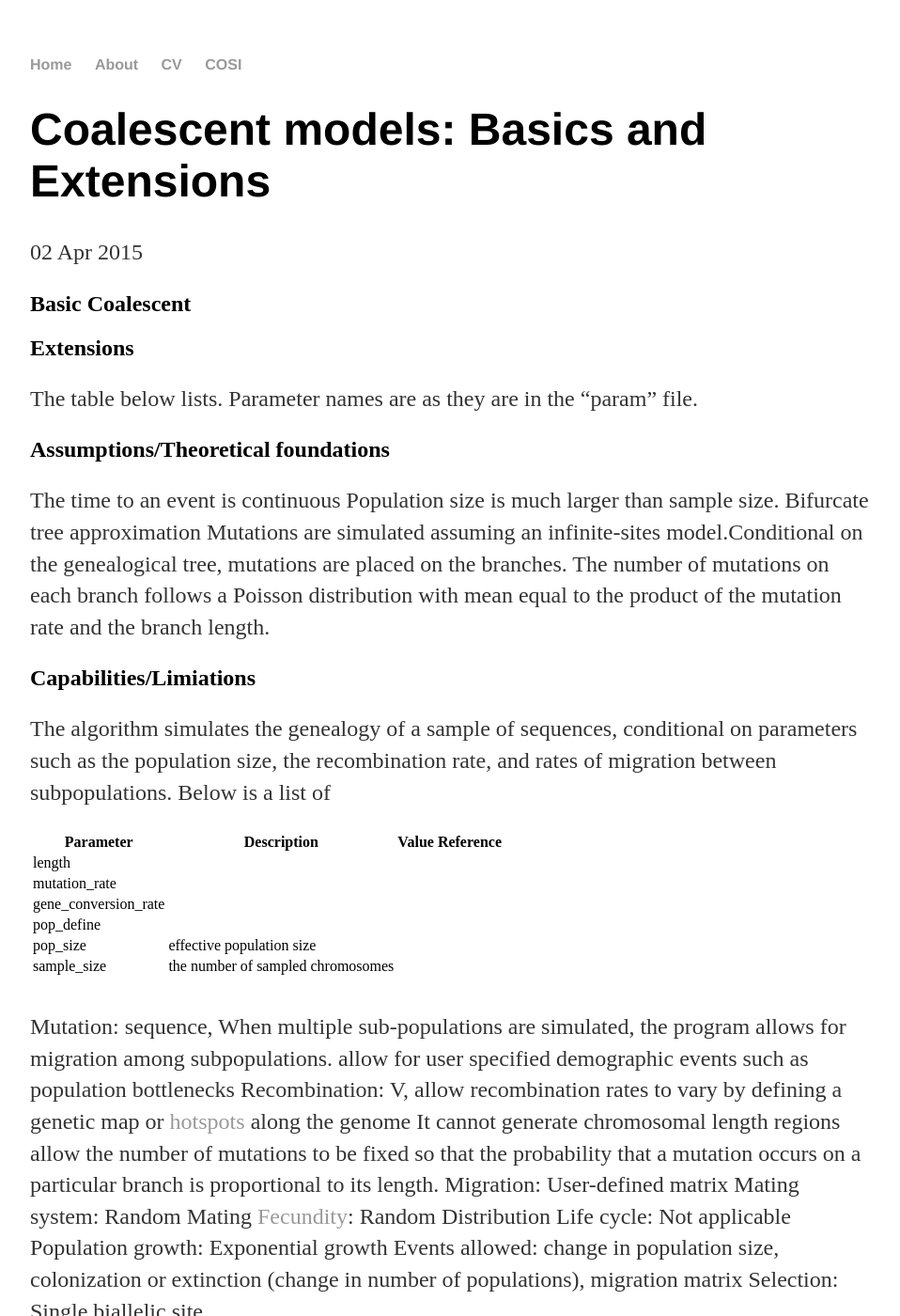
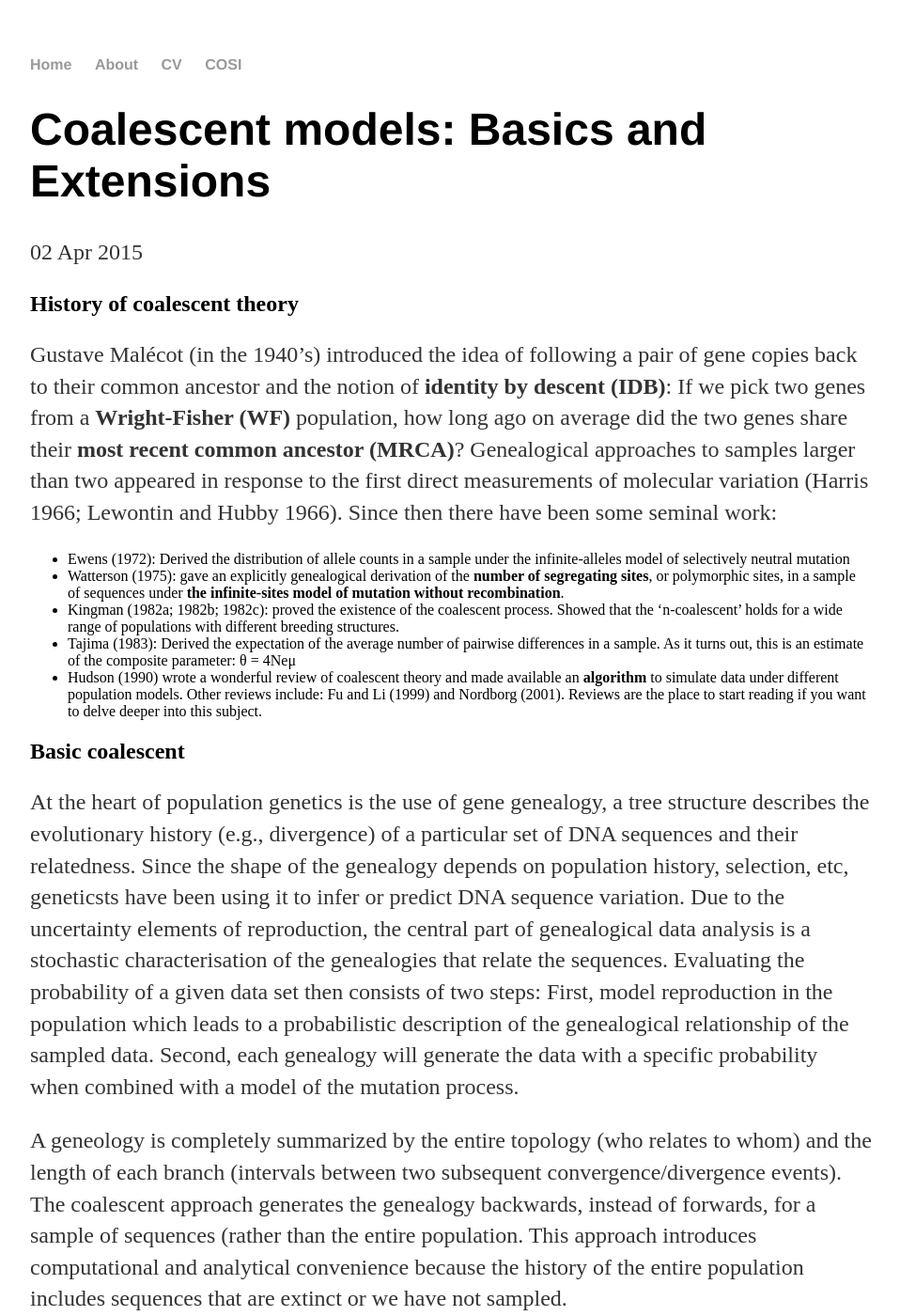
Before and after one commit to lybird300/lybird300.github.io, a Jekyll site: the page built from _posts/2015-04-02-coalescent.md, in a window 1280 px wide and 1400 px high. Shown: the whole window at 94% size, without its empty margins (160-1118 px from the left). Built offline with Jekyll 4.4.1, drawn with Linux system fonts in a browser that asks for light colours; some of the changed text lies outside the part shown.

Commit message:
Update 2015-04-02-coalescent.md

```diff
--- a/_posts/2015-04-02-coalescent.md
+++ b/_posts/2015-04-02-coalescent.md
@@ -4,7 +4,27 @@ title: "Coalescent models: Basics and Extensions"
 date: 2015-04-02
 ---
 
-<h2>Basic Coalescent</h2>
+<h2>History of coalescent theory</h2>
+Gustave Malécot (in the 1940’s) introduced the idea of following a pair of gene copies back to their common ancestor and the notion of <b>identity by descent (IDB)</b>: If we pick two genes from a <b>Wright-Fisher (WF)</b> population, how long ago on average did the two genes share their <b>most recent common ancestor (MRCA)</b>? Genealogical approaches to samples larger than two appeared in response to the first direct measurements of molecular variation (Harris 1966; Lewontin and Hubby 1966). Since then there have been some seminal work:
+<ul>
+<li>Ewens (1972): Derived the distribution of allele counts in a sample under the infinite-alleles model of selectively neutral mutation</li>
+<li>Watterson (1975): gave an explicitly genealogical derivation of the <b>number of segregating sites</b>, or polymorphic sites, in a sample of sequences under <b>the infinite-sites model of mutation without recombination</b>.</li>
+<li>Kingman (1982a; 1982b; 1982c): proved the existence of the coalescent process. Showed that the ‘n-coalescent’ holds for a wide range of populations with different breeding structures.</li>
+<li>Tajima (1983): Derived the expectation of the average number of pairwise differences in a sample. As it turns out, this is an estimate of the composite parameter: θ = 4Neμ</li>
+<li>Hudson (1990) wrote a wonderful review of coalescent theory and made available an <b>algorithm</b> to simulate data under different population models. Other reviews include: Fu and Li (1999) and Nordborg (2001). Reviews are the place to start reading if you want to delve deeper into this subject.</li>
+</ul>
+
+<h2>Basic coalescent</h2>
+At the heart of population genetics is the use of gene genealogy, a tree structure describes the evolutionary history (e.g., divergence) of a particular set of DNA sequences and their relatedness. Since the shape of the genealogy depends on population history, selection, etc, geneticsts have been using it to infer or predict DNA sequence variation. Due to the uncertainty elements of reproduction, the central part of genealogical data analysis is a stochastic characterisation of the genealogies that relate the sequences. Evaluating the probability of a given data set then consists of two steps: First, model reproduction in the population which leads to a probabilistic description of the genealogical relationship of the sampled data. Second, each genealogy will generate the data with a specific probability when combined with a model of the mutation process.
+
+A geneology is completely summarized by the entire topology (who relates to whom) and the length of each branch (intervals between two subsequent convergence/divergence events). The coalescent approach generates the genealogy backwards, instead of forwards, for a sample of sequences (rather than the entire population. This approach introduces computational and analytical convenience because the history of the entire population includes sequences that are extinct or we have not sampled.
+
+The reproduction in the population giving rise to the genealogical relationship among genes is often described following the Wright-Fisher model, which assumes:
+1. Nonoverlapping generations
+2. Random reproduction (Poisson distributed number of offspring)
+3. Constant population size of N individuals
+4. Random mating (no structure)
+
 
 <h2>Extensions</h2>
 
@@ -107,9 +127,8 @@ The parameters of cosi are predefined and stored in a separate file named "param
 
 <h2>References</h2>
 <ul>
+<li>Jotun H, Schierup MH, Wiuf C: Gene Genealogies, Variation and Evolution A Primer in Coalescent Theory. Oxford University Press, Oxford; 2005. OpenURL</li>
+<li>Hudson, R. R. (1990). Gene genealogies and the coalescent process. Oxford surveys in evolutionary biology, 7(1), 44.</li>
 <li>Nordborg, M. (2001). <a href="http://www.cs.berkeley.edu/~jordan/sail/readings/nordborg.pdf">Coalescent theory</a>. In Handbook of statistical genetics. (A computer scientist's review on population genetics models based on the coalescent theory)</li>
-<li>Jotun H, Schierup MH, Wiuf C: Gene Genealogies, Variation and Evolution A Primer in Coalescent Theory. Oxford University Press, Oxford; 2005. OpenURL</li>
-
-
 
 </ul>
```
